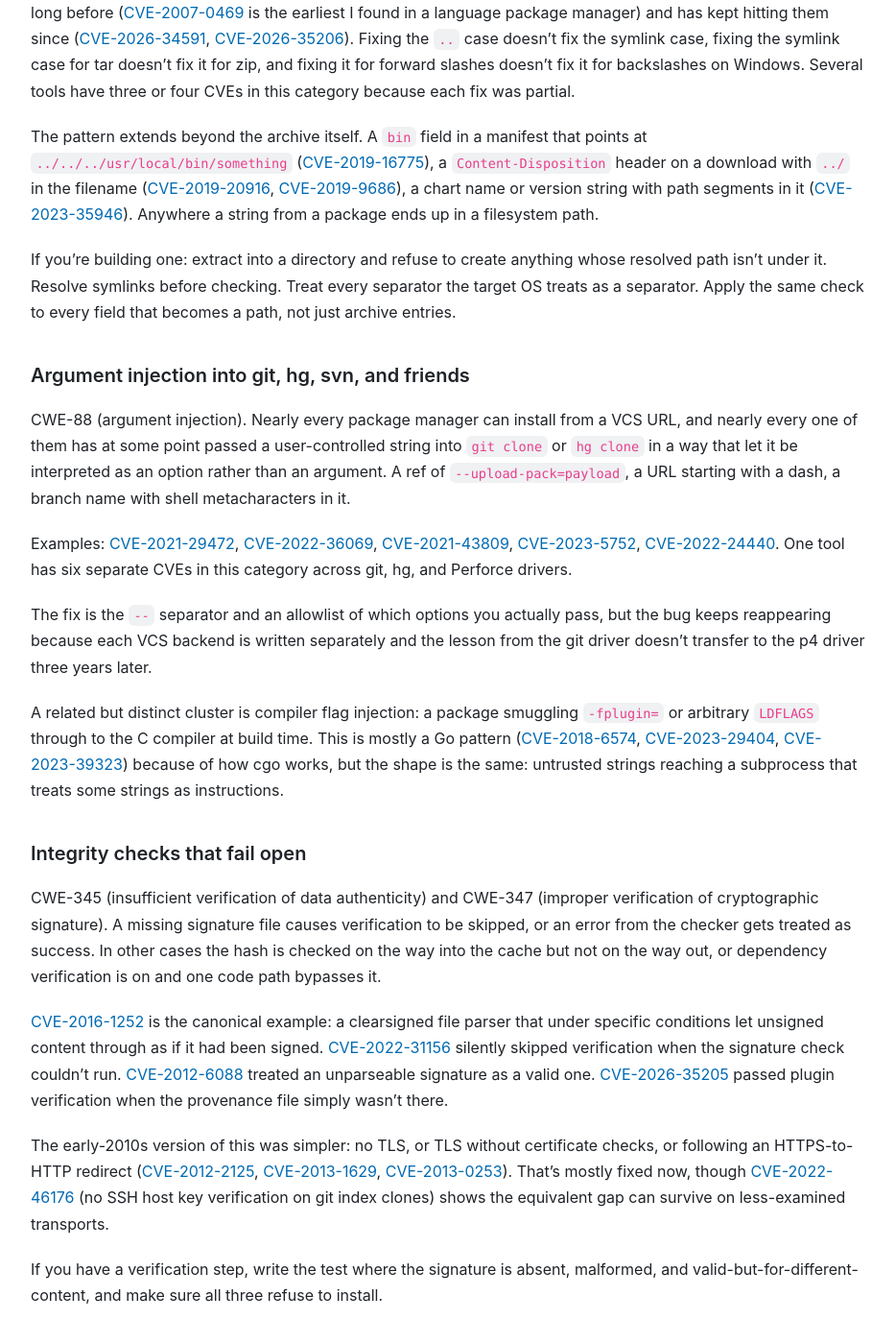
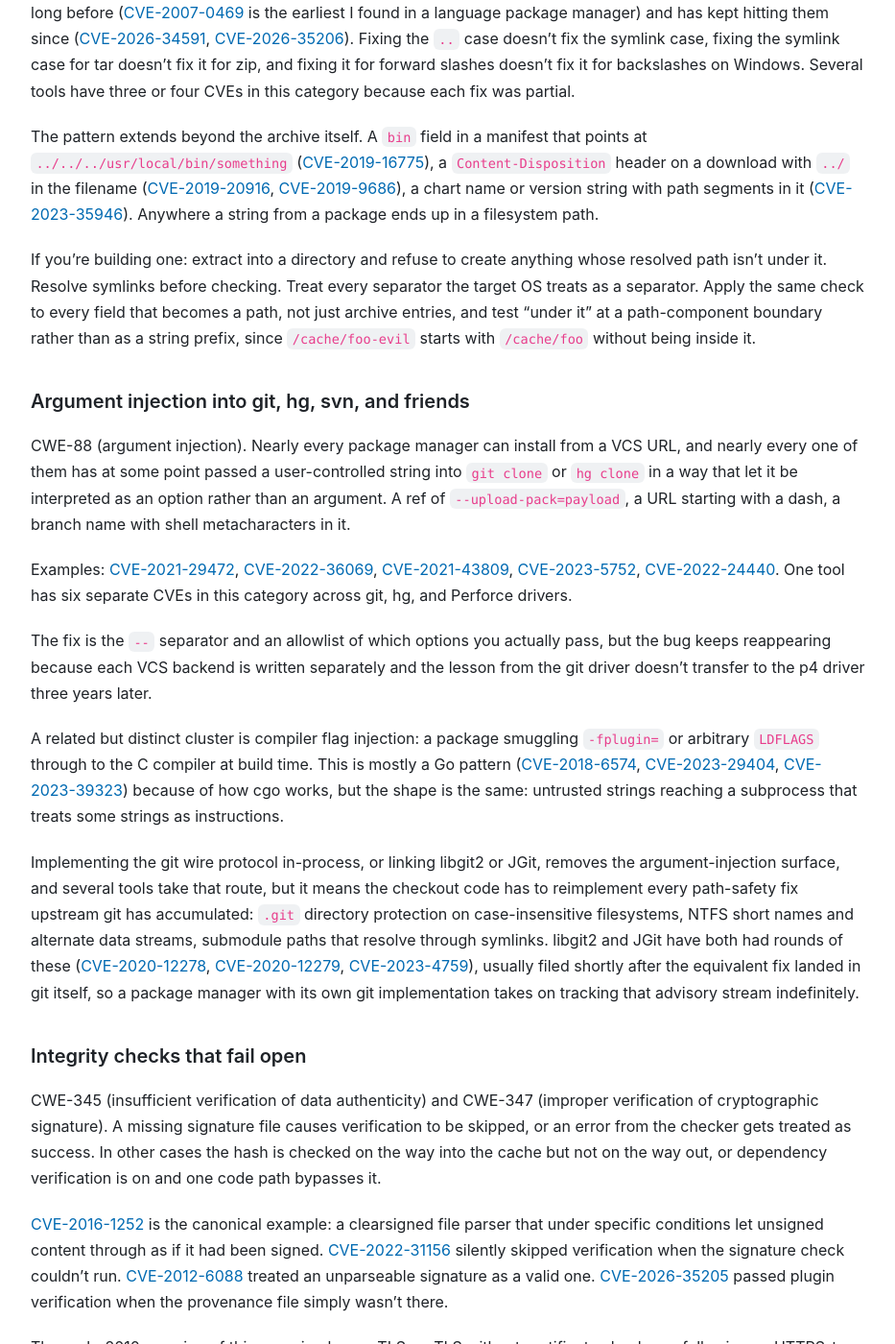
Before and after one commit to andrew/nesbitt.io, a Jekyll site: the page built from _posts/2026-05-04-package-manager-cwes.md, in a window 1280 px wide and 1400 px high, scrolled down 1012 px. Shown: the whole window at 96% size, without its empty margins (173-1106 px from the left). Built offline with Jekyll 4.4.1, drawn with Linux system fonts in a browser that asks for light colours; comment, search, counter and statistics services are not loaded.

Commit message:
Clarify path safety checks in package manager vulnerabilities section

```diff
--- a/_posts/2026-05-04-package-manager-cwes.md
+++ b/_posts/2026-05-04-package-manager-cwes.md
@@ -25,7 +25,7 @@ The 2018 [Zip Slip](https://security.snyk.io/research/zip-slip-vulnerability) re
 
 The pattern extends beyond the archive itself. A `bin` field in a manifest that points at `../../../usr/local/bin/something` ([CVE-2019-16775](https://github.com/advisories/GHSA-m6cx-g6qm-p2cx)), a `Content-Disposition` header on a download with `../` in the filename ([CVE-2019-20916](https://github.com/advisories/GHSA-gpvv-69j7-gwj8), [CVE-2019-9686](https://nvd.nist.gov/vuln/detail/CVE-2019-9686)), a chart name or version string with path segments in it ([CVE-2023-35946](https://github.com/gradle/gradle/security/advisories/GHSA-2h6c-rv6q-494v)). Anywhere a string from a package ends up in a filesystem path.
 
-If you're building one: extract into a directory and refuse to create anything whose resolved path isn't under it. Resolve symlinks before checking. Treat every separator the target OS treats as a separator. Apply the same check to every field that becomes a path, not just archive entries.
+If you're building one: extract into a directory and refuse to create anything whose resolved path isn't under it. Resolve symlinks before checking. Treat every separator the target OS treats as a separator. Apply the same check to every field that becomes a path, not just archive entries, and test "under it" at a path-component boundary rather than as a string prefix, since `/cache/foo-evil` starts with `/cache/foo` without being inside it.
 
 ### Argument injection into git, hg, svn, and friends
 
@@ -36,6 +36,8 @@ Examples: [CVE-2021-29472](https://github.com/composer/composer/security/advisor
 The fix is the `--` separator and an allowlist of which options you actually pass, but the bug keeps reappearing because each VCS backend is written separately and the lesson from the git driver doesn't transfer to the p4 driver three years later.
 
 A related but distinct cluster is compiler flag injection: a package smuggling `-fplugin=` or arbitrary `LDFLAGS` through to the C compiler at build time. This is mostly a Go pattern ([CVE-2018-6574](https://nvd.nist.gov/vuln/detail/CVE-2018-6574), [CVE-2023-29404](https://nvd.nist.gov/vuln/detail/CVE-2023-29404), [CVE-2023-39323](https://nvd.nist.gov/vuln/detail/CVE-2023-39323)) because of how cgo works, but the shape is the same: untrusted strings reaching a subprocess that treats some strings as instructions.
+
+Implementing the git wire protocol in-process, or linking libgit2 or JGit, removes the argument-injection surface, and several tools take that route, but it means the checkout code has to reimplement every path-safety fix upstream git has accumulated: `.git` directory protection on case-insensitive filesystems, NTFS short names and alternate data streams, submodule paths that resolve through symlinks. libgit2 and JGit have both had rounds of these ([CVE-2020-12278](https://nvd.nist.gov/vuln/detail/CVE-2020-12278), [CVE-2020-12279](https://nvd.nist.gov/vuln/detail/CVE-2020-12279), [CVE-2023-4759](https://nvd.nist.gov/vuln/detail/CVE-2023-4759)), usually filed shortly after the equivalent fix landed in git itself, so a package manager with its own git implementation takes on tracking that advisory stream indefinitely.
 
 ### Integrity checks that fail open
 
```
Also changed, not shown: _data/stats.json (+4 -4 lines).
